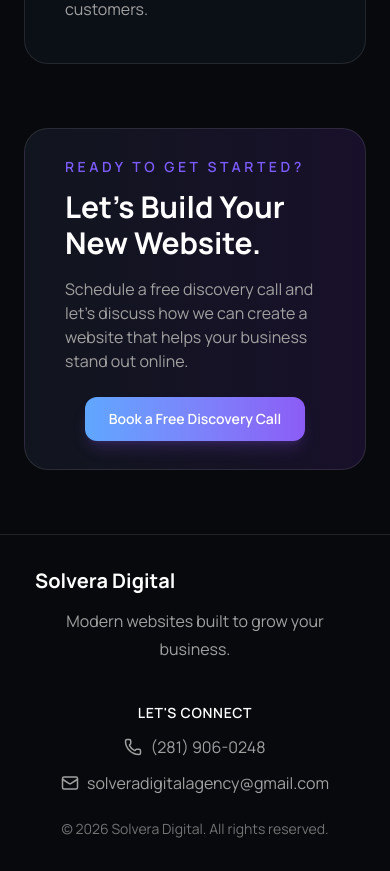
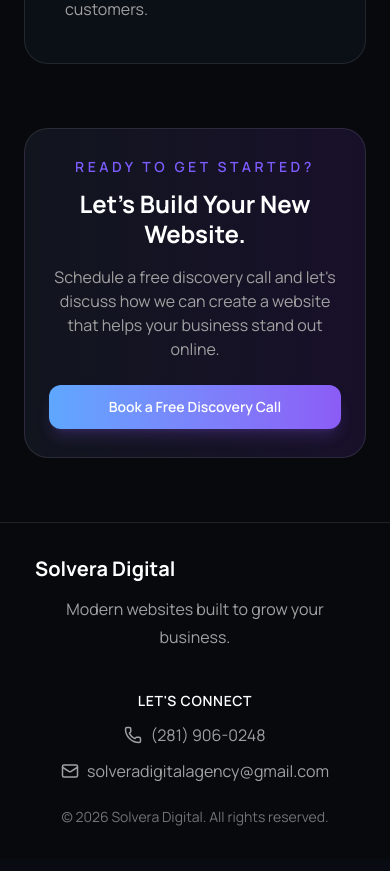
Before and after one commit to solveradigitalagency/solvera-digital-v2, a Next.js app: page /about in a window 390 px wide. Shown: the part 2160-3031 px from the top of the page. Built offline with nearby package versions, Linux system fonts and the light colour scheme.

Commit message:
Update CTA.tsx

```diff
--- a/components/process/CTA.tsx
+++ b/components/process/CTA.tsx
@@ -6,14 +6,14 @@
     <section className="pb-16">
       <Container>
 
-        <div className="flex flex-col items-center justify-between gap-6 rounded-3xl border border-white/10 bg-gradient-to-r from-[#11151E] to-[#18102A] px-10 py-7 lg:flex-row">
+        <div className="flex flex-col items-center justify-between gap-6 rounded-3xl border border-white/10 bg-gradient-to-r from-[#11151E] to-[#18102A] px-6 py-7 md:px-8 lg:px-10 lg:flex-row">
 
-          <div>
+          <div className="text-center lg:text-left">
             <p className="text-sm font-semibold uppercase tracking-[0.25em] text-[#7C5CFF]">
               Ready to Get Started?
             </p>
 
-            <h2 className="mt-3 text-3xl font-bold text-white">
+            <h2 className="mt-3 text-2xl font-bold leading-tight text-white sm:text-3xl">
               Let's Build Your New Website.
             </h2>
 
@@ -23,7 +23,10 @@
             </p>
           </div>
 
-          <Button href="/contact">
+          <Button
+            href="/contact"
+            className="w-full max-w-xs sm:w-auto"
+          >
             Book a Free Discovery Call
           </Button>
 
```
